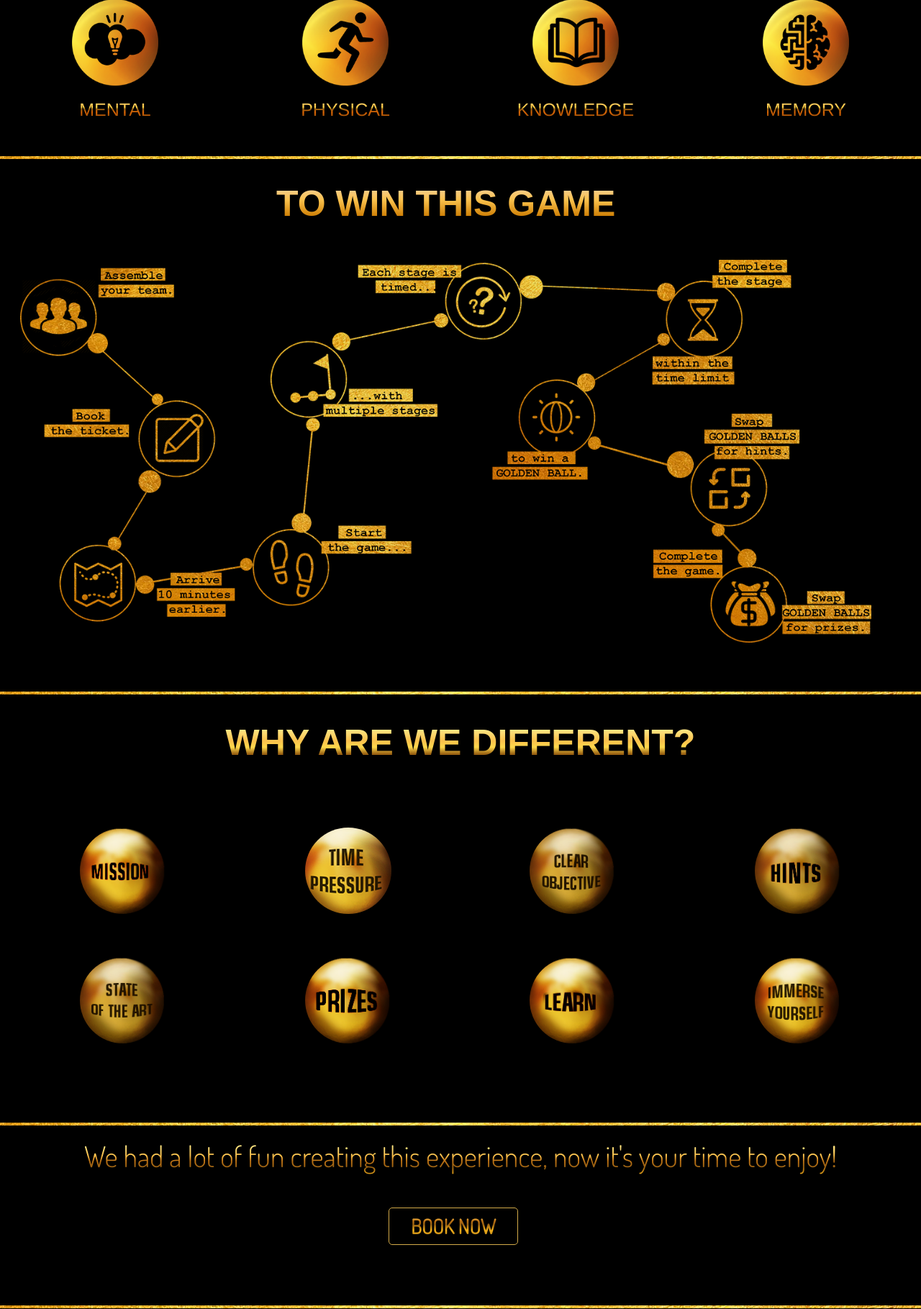
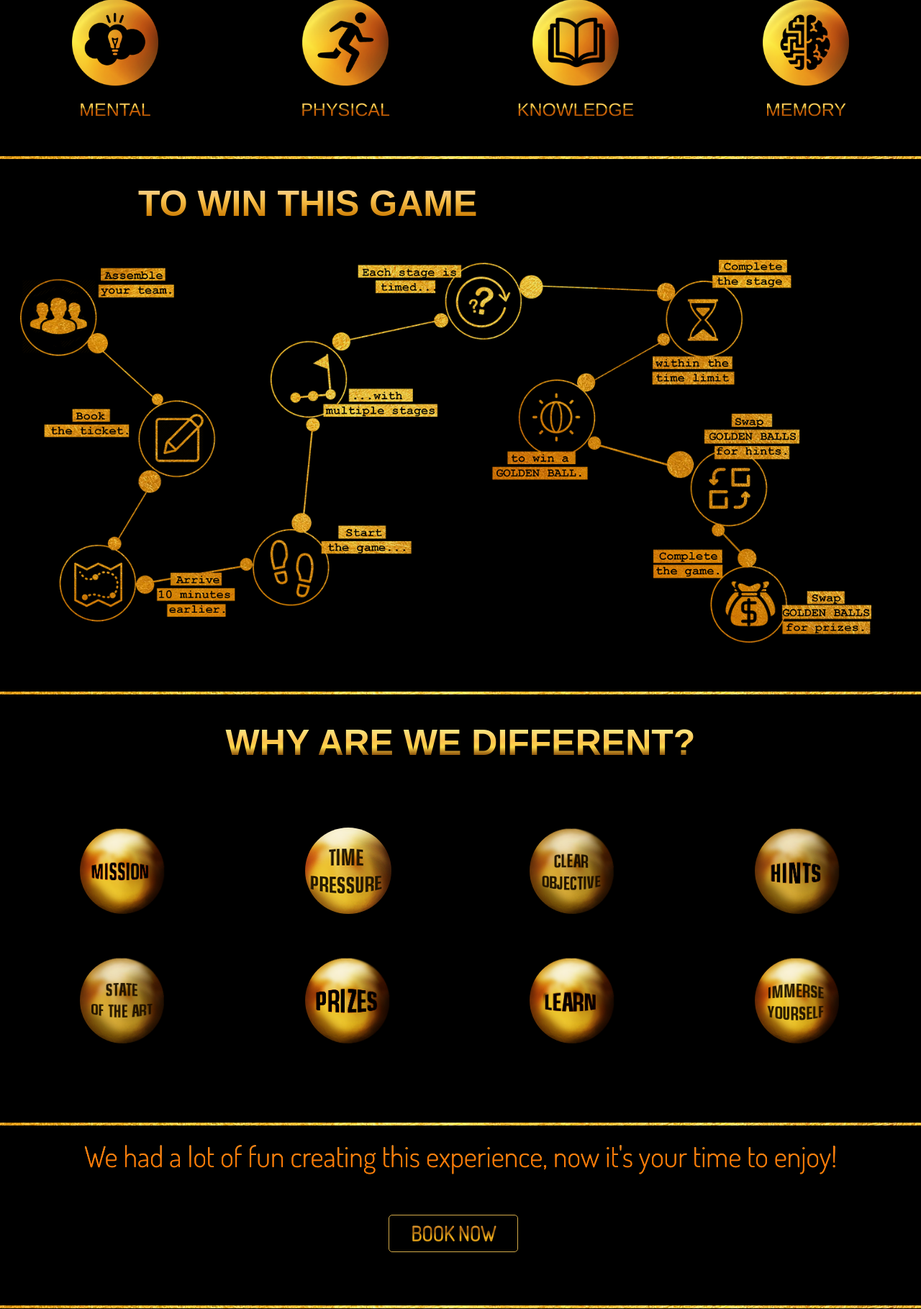
Before and after one commit to alexkolomolo/goldenballswebsite, a PHP site: page / in a window 1280 px wide. Shown: the part 2568-4387 px from the top of the page at 72% size. Run offline with PHP 8.4, Linux system fonts and the light colour scheme; data that the repository does not hold is empty; some web fonts are replaced.

Commit message:
booking button changes

```diff
--- a/css/style.css
+++ b/css/style.css
@@ -512,7 +512,7 @@
     -webkit-linear-gradient(top,#fffba3 0%, #fac14c 26%, #bc7114 35%, #986012 45%, #f3b01b 61%, #623d0c 100%);
 	  background: -o-linear-gradient(transparent, transparent);
 	-webkit-background-clip: text;
-    -webkit-text-fill-color: transparent;}
+    color:#fd7a07}
 
 
 .button1{
@@ -734,7 +734,8 @@
 	padding-bottom: 40px;}
 .booking h1{
 	font-size: 30px;
-	padding-bottom: 70px;}
+	padding-bottom: 70px;
+	margin-bottom:20px;}
 .contact{
 	font-size:50px;
 }
@@ -841,6 +842,11 @@
 	font-size:40px;
 	margin-left:30%;
 	position:absolute;}
+#section5 h1 {
+    font-size: 40px;
+    position: absolute;
+	margin: auto 15% 30px;}
+
 .schematy{
 	height:800px;
 	margin-top:100px;
```
